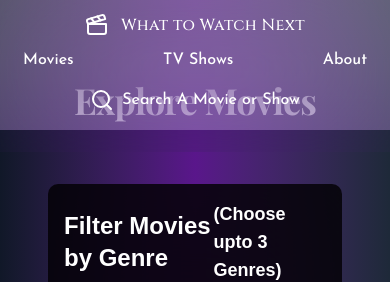
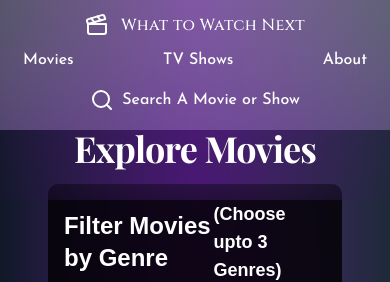
Before and after one commit to Karzkc/What-To-Watch-Next, a Next.js app in the folder what_to_watch_next/: page /movies in a window 390 px wide. Shown: the top 282 px of the page. Built offline with nearby package versions, Linux system fonts and the light colour scheme; no server answers; a web font is replaced by a local one.

Commit message:
mobile view fixes

```diff
--- a/what_to_watch_next/app/movies/page.tsx
+++ b/what_to_watch_next/app/movies/page.tsx
@@ -66,8 +66,9 @@ const MoviesPage = () => {
   return (
     <div className='Movies relative w-full min-h-screen flex flex-col items-start
     bg-gradient-to-r from-gray-900 via-purple-900 to-gray-800 z-10'>
+
       <div className="heading-movies w-full flex justify-center pt-20 pb-8
-      backdrop-blur-3xl sticky top-0 z-20">
+      backdrop-blur-3xl sticky sm:top-0 top-12 z-20">
         <div className='text-4xl font-bold tracking-tight
         text-white font-playfair'>Explore Movies</div>
       </div>
--- a/what_to_watch_next/app/shows/page.tsx
+++ b/what_to_watch_next/app/shows/page.tsx
@@ -73,7 +73,8 @@ const ShowsPage = () => {
   return (
     <div className='Shows relative w-full min-h-screen flex flex-col
     bg-gradient-to-b from-gray-900 via-blue-900 to-black  items-start z-10'>
-      <div className="heading-shows w-full flex justify-center pt-20 pb-8 backdrop-blur-3xl sticky top-0 z-20">
+
+      <div className="heading-shows w-full flex justify-center pt-20 pb-8 backdrop-blur-3xl sticky sm:top-0 top-12 z-20">
         <div className='text-4xl font-bold tracking-tight
         text-white font-playfair'>Explore Shows</div>
       </div>
```
